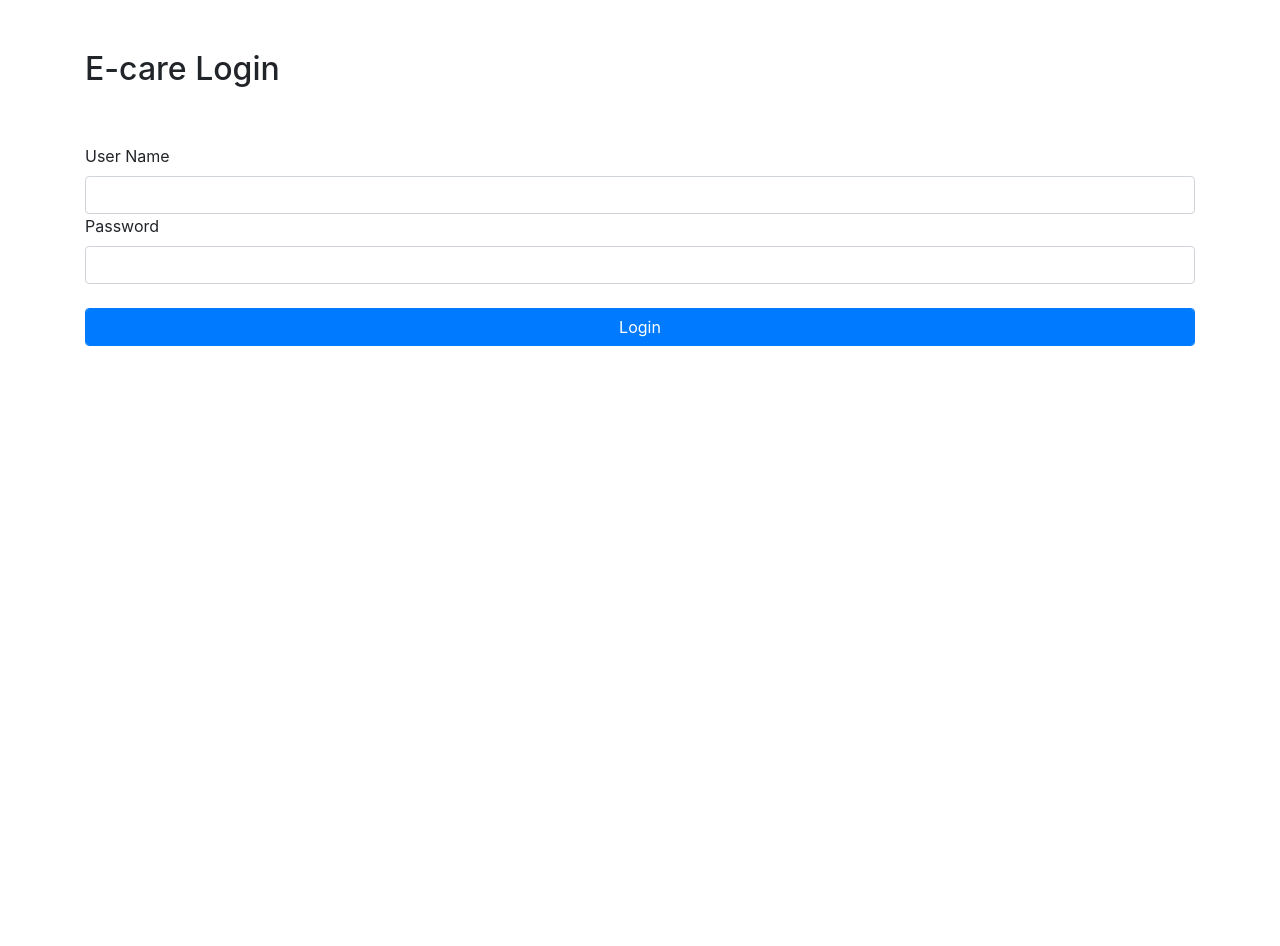
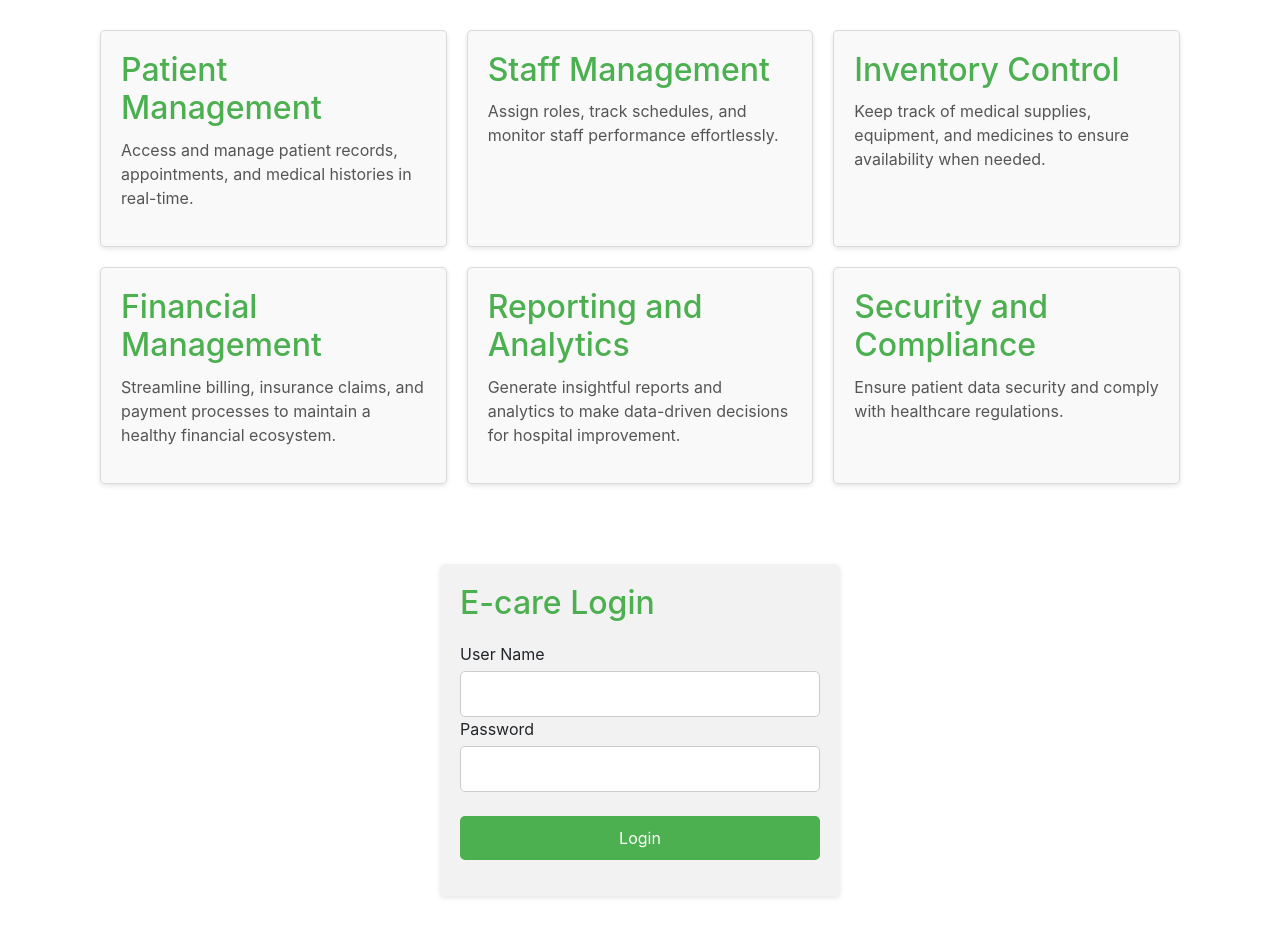
Before and after one commit to Gauravpoudel7/E-care, a Django app: page /admin_login/ in a window 1280 px wide. Shown: the part 56-1002 px from the top of the page. Before the commit the page ends 402 px from the top, so only its background shows below. Run offline with Django 3.2, Linux system fonts and the light colour scheme; some libraries are stand-ins or nearby versions.

Commit message:
templates changed auth debugged and css changes made

```diff
--- a/Hospital/templates/login.html
+++ b/Hospital/templates/login.html
@@ -14,18 +14,107 @@
   alert("Login failed");
 </script>
 {% endifequal %}
+   <style>
+    /* Add your custom CSS styles here */
+    .container {
+      display: flex;
+      flex-wrap: wrap;
+      padding: 20px;
+    }
+    .card {
+      flex: 1 0 300px;
+      background-color: #f9f9f9;
+      border-radius: 5px;
+      box-shadow: 0 2px 5px rgba(0, 0, 0, 0.1);
+      padding: 20px;
+      margin: 10px;
+    }
+    .card h2 {
+      color: #4CAF50;
+      margin-bottom: 10px;
+    }
+    .card p {
+      color: #555;
+    }
 
-<div class="container" style="margin-top: 50px">
-  <h2 class="text-content">E-care Login</h2>
-  <br /><br />
+    .login-container {
+      max-width: 400px;
+      margin: 50px auto;
+      padding: 20px;
+      background-color: #f2f2f2;
+      border-radius: 5px;
+      box-shadow: 0 2px 5px rgba(0, 0, 0, 0.1);
+    }
+    .login-container h2 {
+      color: #4CAF50;
+      margin-bottom: 20px;
+    }
+    .login-container label {
+      display: block;
+      margin-bottom: 5px;
+    }
+    .login-container input[type="text"],
+    .login-container input[type="password"] {
+      width: 100%;
+      padding: 10px;
+      font-size: 16px;
+      border: 1px solid #ccc;
+      border-radius: 5px;
+    }
+    .login-container input[type="submit"] {
+      width: 100%;
+      padding: 10px;
+      font-size: 16px;
+      background-color: #4CAF50;
+      color: #fff;
+      border: none;
+      border-radius: 5px;
+      cursor: pointer;
+    }
+    .login-container input[type="submit"]:hover {
+      background-color: #45a049;
+    }
+  </style>
+
+  <div class="container">
+    <div class="card">
+      <h2>Patient Management</h2>
+      <p>Access and manage patient records, appointments, and medical histories in real-time.</p>
+    </div>
+    <div class="card">
+      <h2>Staff Management</h2>
+      <p>Assign roles, track schedules, and monitor staff performance effortlessly.</p>
+    </div>
+    <div class="card">
+      <h2>Inventory Control</h2>
+      <p>Keep track of medical supplies, equipment, and medicines to ensure availability when needed.</p>
+    </div>
+    <div class="card">
+      <h2>Financial Management</h2>
+      <p>Streamline billing, insurance claims, and payment processes to maintain a healthy financial ecosystem.</p>
+    </div>
+    <div class="card">
+      <h2>Reporting and Analytics</h2>
+      <p>Generate insightful reports and analytics to make data-driven decisions for hospital improvement.</p>
+    </div>
+    <div class="card">
+      <h2>Security and Compliance</h2>
+      <p>Ensure patient data security and comply with healthcare regulations.</p>
+    </div>
+  </div>
+
+  <div class="login-container">
+    <h2>E-care Login</h2>
+
     <form method="post">
       {% csrf_token %}
       <label>User Name</label>
-    <input type="text" class="form-control" name="uname" />
+      <input type="text" name="uname" required>
       <label>Password</label>
-    <input type="password" class="form-control" name="pwd" />
-    <br />
-    <input type="submit" value="Login" class="form-control btn-primary" />
+      <input type="password" name="pwd" required>
+      <br>
+      <br>
+      <input type="submit" value="Login">
     </form>
   </div>
 
```
Also changed, not shown: Hospital/templates/contact.html (+9 -6 lines), Hospital/templates/register.html (+7 -1 lines), db.sqlite3. Lines whose indentation alone changed are shown as unchanged.
